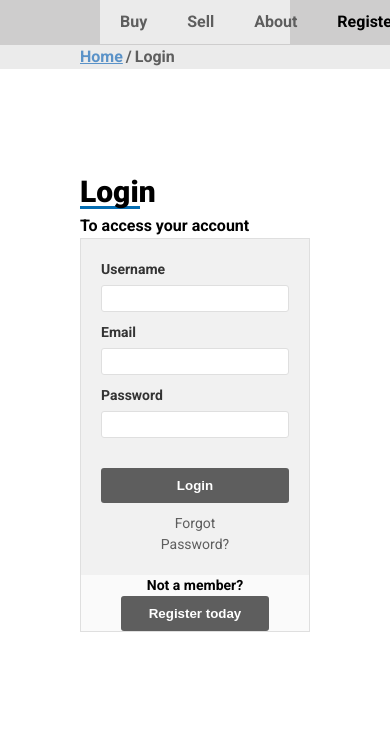
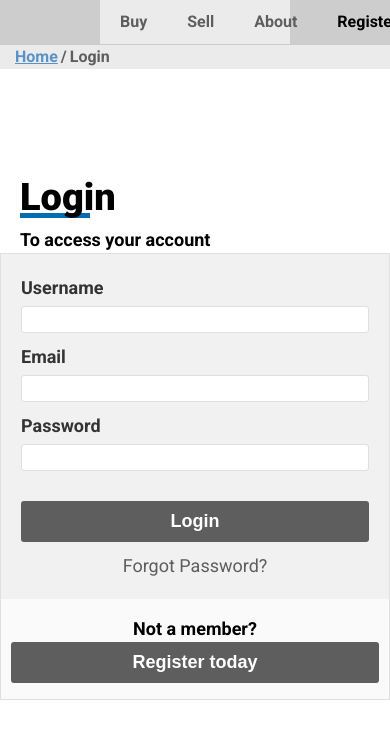
Before and after one commit to bSienkiewicz/z_rekr, a plain HTML site: page index.html in a window 390 px wide. Shown: the top 738 px of the page. Drawn offline with Linux system fonts and the light colour scheme.

Commit message:
Made login section fully responsive and fixed styling. Fixed breadcrumb responsiveness and styling.

```diff
--- a/index.html
+++ b/index.html
@@ -27,8 +27,8 @@
         </div>
       </div>
     </nav>
-    <div class="breadcrumb container">
-      <div class="breadcrumb-content">
+    <div class="breadcrumb">
+      <div class="breadcrumb-content container">
         <ul>
           <li><a href="index.html">Home</a></li>
           <li>Login</li>
@@ -36,21 +36,36 @@
       </div>
     </div>
     <section id="Login" class="container">
-      <h1>Login</h1>
-      <p>To access your account</p>
+      <div class="login-header">
+        <h1>Login</h1>
+        <p>To access your account</p>
+      </div>
       <div class="login-container">
         <form>
           <div class="form-group">
             <label for="username">Username</label>
-            <input type="text" name="username" id="Username" />
+            <input
+              type="text"
+              name="username"
+              id="Username"
+              required
+              maxlength="100"
+            />
           </div>
           <div class="form-group">
             <label for="email">Email</label>
-            <input type="email" name="email" id="Email" />
+            <input type="email" name="email" id="Email" required />
           </div>
           <div class="form-group">
             <label for="password">Password</label>
-            <input type="password" name="password" id="Password" />
+            <input
+              type="password"
+              name="password"
+              id="Password"
+              required
+              minlength="7"
+              maxlength="25"
+            />
           </div>
           <div class="form-submit">
             <a href="">Forgot Password?</a>
--- a/styles/style.scss
+++ b/styles/style.scss
@@ -34,6 +34,22 @@ body {
 }
 .bg-light > * {
   color: #000 !important;
+}
+
+.container {
+  padding-right: 15px;
+  padding-left: 15px;
+  margin-right: auto;
+  margin-left: auto;
+  @media (min-width: 768px) {
+    width: 750px;
+  }
+  @media (min-width: 992px) {
+    width: 970px;
+  }
+  @media (min-width: 1200px) {
+    width: 1170px;
+  }
 }
 
 /* Navbar */
@@ -79,8 +95,6 @@ body {
 }
 
 .breadcrumb-content {
-  padding: 0 80px 0 80px;
-
   ul li + li:before {
     padding: 0 3px;
     color: $dgray;
@@ -94,31 +108,37 @@ body {
 /* Login section */
 
 #Login {
-  margin: 100px 80px 100px 80px;
+  padding: 100px 0 100px 0;
   button {
     padding: 10px 10px;
   }
+  .login-header {
     h1 {
       position: relative;
       margin: 0;
-    font-size: 30px;
+      font-size: 38px;
       font-weight: 900;
       color: #000;
     }
     p {
       margin: 0;
-    font-size: 16px;
+      font-size: 18px;
       color: #000;
     }
     h1:before {
       // underline the h1
       content: "";
       position: absolute;
-    width: 60px;
-    height: 3px;
+      width: 70px;
+      height: 5px;
       background-color: $dblue;
-    bottom: 5px;
+      bottom: 8px;
       z-index: -1;
+    }
+
+    @media screen and (max-width: 768px) {
+      margin-left: 20px;
+    }
   }
 
   .login-container {
@@ -150,8 +170,8 @@ body {
         display: flex;
         flex-direction: column;
         label {
+          font-size: 18px;
           margin-bottom: 5px;
-          font-size: 14px;
         }
         input {
           padding: 5px 10px;
@@ -164,6 +184,8 @@ body {
         margin-top: 20px;
         align-items: center;
         display: flex;
+
+        font-size: 18px;
         justify-content: space-between;
         @media screen and (max-width: 768px) {
           flex-direction: column-reverse;
@@ -174,7 +196,6 @@ body {
           width: 50%;
           font-weight: 400;
           color: $dgray;
-          font-size: 14px;
           @media screen and (max-width: 768px) {
             margin-top: 10px;
             text-align: center;
@@ -184,6 +205,7 @@ body {
         button {
           width: 50%;
           border-radius: 3px;
+          font-size: 18px;
           color: white;
           background-color: $dgray;
           border: none;
@@ -208,21 +230,18 @@ body {
     justify-content: center;
     align-items: center;
     @media screen and (max-width: 768px) {
+      padding: 0 10px 0 10px;
       width: 100%;
-    }
-    h2 {
-      margin: 0;
-      font-size: 20px;
-      font-weight: 900;
-      color: #000;
+      height: 100px;
     }
     p {
       margin: 0;
-      font-size: 14px;
+      font-size: 18px;
       color: #000;
     }
     button {
-      width: 80%;
+      width: 65%;
+      font-size: 18px;
       border-radius: 3px;
       color: white;
       background-color: $dgray;
```
Also changed, not shown: styles/style.css, 1 other file. Lines whose indentation alone changed are shown as unchanged.
